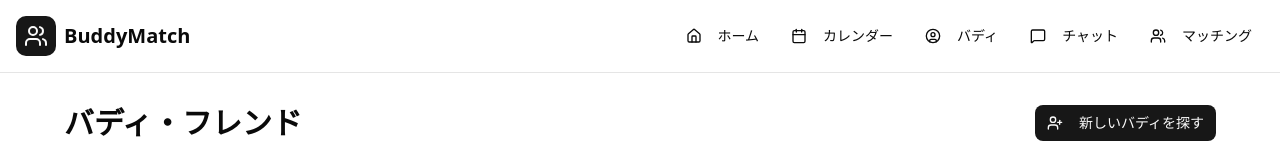
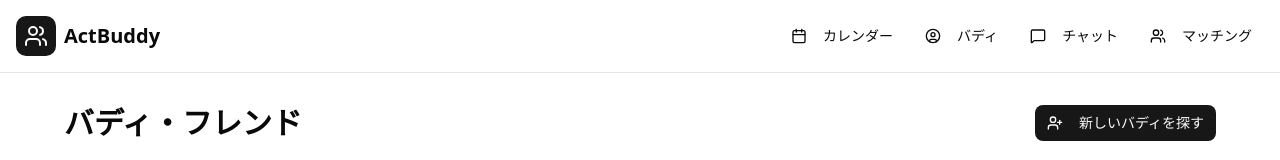
Before and after one commit to KinuGra/actbuddy-proto, a Next.js app in the folder frontend/: page /buddies in a window 1280 px wide. Shown: the top 160 px of the page. Built offline with nearby package versions, Linux system fonts and the light colour scheme.

Commit message:
feat: metadataの修正、header項目を定数管理するよう変更しました。

```diff
--- a/frontend/src/app/layout.tsx
+++ b/frontend/src/app/layout.tsx
@@ -13,8 +13,8 @@ const geistMono = Geist_Mono({
 })
 
 export const metadata: Metadata = {
-  title: 'Create Next App',
-  description: 'Generated by create next app',
+  title: 'ActBuddy',
+  description: '環境的強制力 x Action itemで、行動開始率を上げる',
 }
 
 export default function RootLayout({
--- a/frontend/src/components/layouts/Header.tsx
+++ b/frontend/src/components/layouts/Header.tsx
@@ -1,49 +1,61 @@
 import Link from 'next/link';
 import { Button } from '@/components/ui/button';
-import { Users, Home, Calendar, MessageSquare, UserCircle } from 'lucide-react';
+import { Users, Calendar, MessageSquare, UserCircle } from 'lucide-react';
+import type { LucideIcon } from 'lucide-react';
+
+interface NavItem {
+  href: string;
+  label: string;
+  icon: LucideIcon;
+}
+
+const NAV_ITEMS: NavItem[] = [
+  {
+    href: '/calendar',
+    label: 'カレンダー',
+    icon: Calendar,
+  },
+  {
+    href: '/buddies',
+    label: 'バディ',
+    icon: UserCircle,
+  },
+  {
+    href: '/chat',
+    label: 'チャット',
+    icon: MessageSquare,
+  },
+  {
+    href: '/matching',
+    label: 'マッチング',
+    icon: Users,
+  },
+];
 
 export function Header() {
   return (
     <header className="border-b bg-background">
-      <div className="container mx-auhref px-4 py-4">
+      <div className="container mx-auto px-4 py-4">
         <div className="flex items-center justify-between">
-          <Link href="/" className="flex items-center gap-2">
+          <Link href="/dashboard" className="flex items-center gap-2">
             <div className="w-10 h-10 bg-primary rounded-lg flex items-center justify-center">
               <Users className="w-6 h-6 text-primary-foreground" />
             </div>
-            <span className="text-xl font-bold">BuddyMatch</span>
+            <span className="text-xl font-bold">ActBuddy</span>
           </Link>
-          <nav className="flex gap-2">
-            <Button variant="ghost" asChild>
-              <Link href="/dashboard">
-                <Home className="w-4 h-4 mr-2" />
-                ホーム
-              </Link>
-            </Button>
-            <Button variant="ghost" asChild>
-              <Link href="/calendar">
-                <Calendar className="w-4 h-4 mr-2" />
-                カレンダー
-              </Link>
-            </Button>
-            <Button variant="ghost" asChild>
-              <Link href="/buddies">
-                <UserCircle className="w-4 h-4 mr-2" />
-                バディ
-              </Link>
-            </Button>
-            <Button variant="ghost" asChild>
-              <Link href="/chat">
-                <MessageSquare className="w-4 h-4 mr-2" />
-                チャット
-              </Link>
-            </Button>
-            <Button variant="ghost" asChild>
-              <Link href="/matching">
-                <Users className="w-4 h-4 mr-2" />
-                マッチング
-              </Link>
-            </Button>
+          <nav>
+            <ul className="flex gap-2">
+              {NAV_ITEMS.map(({ href, label, icon: Icon }) => (
+                <li key={href}>
+                  <Button variant="ghost" asChild>
+                    <Link href={href}>
+                      <Icon className="w-4 h-4 mr-2" />
+                      {label}
+                    </Link>
+                  </Button>
+                </li>
+              ))}
+            </ul>
           </nav>
         </div>
       </div>
```
